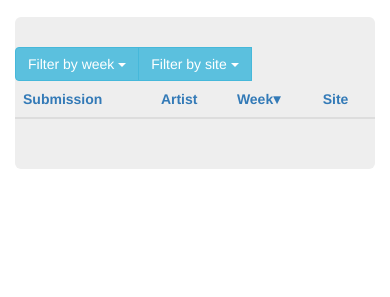
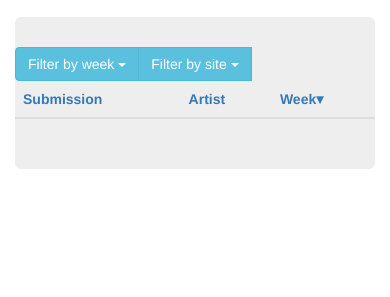
Before and after one commit to daniel-ault/songaweek, a PHP site: page /songs/week in a window 390 px wide. Shown: the part 106-403 px from the top of the page. Run offline with PHP 8.4, Linux system fonts and the light colour scheme; data comes from the database, SQL or seed files in the repository; data that the repository does not hold is empty.

Commit message:
Remove site column from song list. Makes the list fit on my phone

```diff
--- a/songs.php
+++ b/songs.php
@@ -57,7 +57,7 @@ echo <<<EOT
 			<th><a href="/songs/title">$song_head</a></th>
 			<th><a href="/songs/artist">$artist_head</a></th>
 			<th><a href="/songs/week">$week_head</a></th>
-			<th><a href="/songs/site">$site_head</a></th>
+		<!---	<th><a href="/songs/site">$site_head</a></th>-->
 		</tr>
 	</thead>
 	<tbody>
@@ -114,7 +114,7 @@ while ($row = $result->fetch_assoc()) {
 			<td><a href="$url">$title</a></td>
 			<td><a href="/profile/$artist_id">$artist</a></td>
 			<td>$week</td>
-			<td>$site</td>
+		<!---	<td>$site</td>-->
 		<tr>
 EOT;
 	#echo "<b>" . create_link($title, $row["url"]). "</b>";
```
